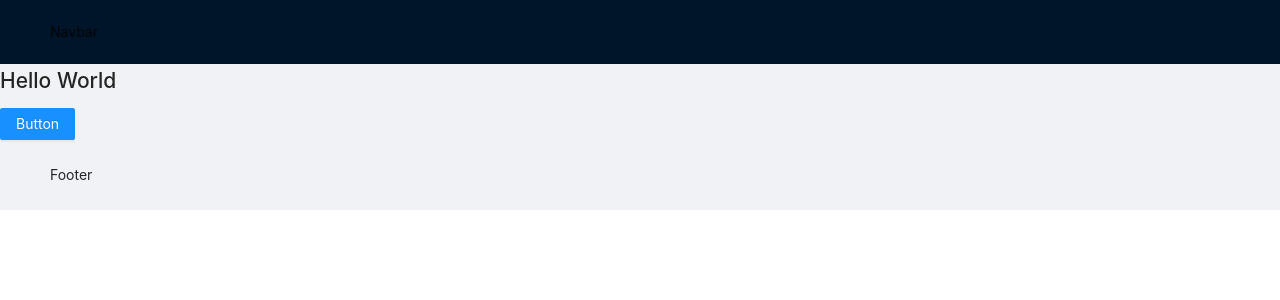
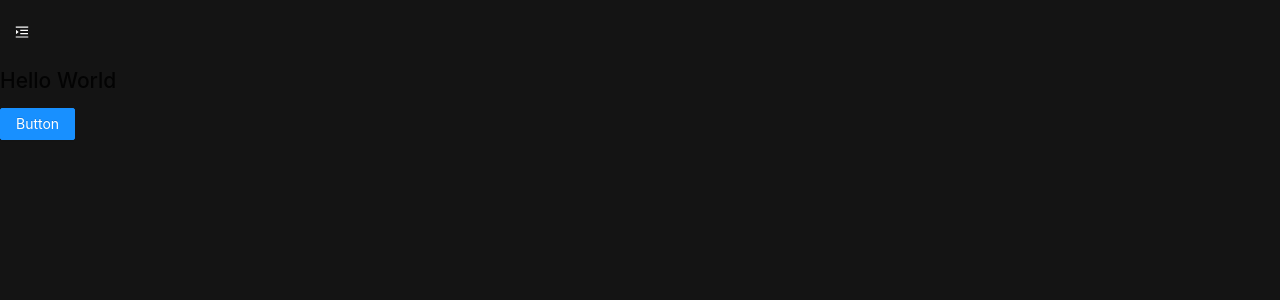
Before and after one commit to 2train-net/2train-ui, a React (Create React App) app: page / in a window 1280 px wide. Shown: the top 300 px of the page. Built offline with nearby package versions, Linux system fonts and the light colour scheme.

Commit message:
feat(navigation): apply a dark font to the app

```diff
--- a/src/app.component.tsx
+++ b/src/app.component.tsx
@@ -1,4 +1,4 @@
-import React from 'react';
+import React, { FC } from 'react';
 import { Route } from 'react-router-dom';
 
 import Navigation from 'modules/navigation/navigation.module';
@@ -8,7 +8,7 @@ import { ROOT } from 'shared/routes';
 
 import './app.css';
 
-const App = () => (
+const App: FC = () => (
   <Navigation>
     <Route exact path={ROOT} component={Home} />
   </Navigation>
--- a/src/app.css
+++ b/src/app.css
@@ -1 +1,9 @@
 @import '~antd/dist/antd.css';
+
+body,
+header,
+main,
+footer {
+  background: #141414 !important;
+  color: #ffffff !important;
+}
--- a/src/modules/navigation/components/navbar/navbar.component.tsx
+++ b/src/modules/navigation/components/navbar/navbar.component.tsx
@@ -1,7 +1,11 @@
 import React, { FC } from 'react';
 
-const Navbar: FC = () => {
-  return <div>Navbar</div>;
-};
+import { MenuUnfoldOutlined } from '@ant-design/icons';
+
+const Navbar: FC = () => (
+  <div>
+    <MenuUnfoldOutlined />
+  </div>
+);
 
 export default Navbar;
--- a/src/modules/navigation/navigation.component.tsx
+++ b/src/modules/navigation/navigation.component.tsx
@@ -5,18 +5,23 @@ import { Layout } from 'antd';
 
 import Navbar from './components/navbar/navbar.component';
 
-const { Header, Content, Footer } = Layout;
+import useStyles from './navigation.style';
 
-const Navigation: FC = ({ children }) => (
+const { Header, Content } = Layout;
+
+const Navigation: FC = ({ children }) => {
+  const classes = useStyles();
+
+  return (
     <Router>
-    <Layout>
+      <Layout className={classes.root}>
         <Header>
           <Navbar />
         </Header>
         <Content>{children}</Content>
-      <Footer>Footer</Footer>
       </Layout>
     </Router>
   );
+};
 
 export default Navigation;
--- /dev/null
+++ b/src/modules/navigation/navigation.style.ts
@@ -0,0 +1,15 @@
+import { createUseStyles } from 'react-jss';
+
+export default createUseStyles({
+  root: {
+    '& header': {
+      padding: {
+        right: 15,
+        left: 15,
+        '& span': {
+          fontSize: 20
+        }
+      }
+    }
+  }
+});
```
Lines whose indentation alone changed are shown as unchanged.
